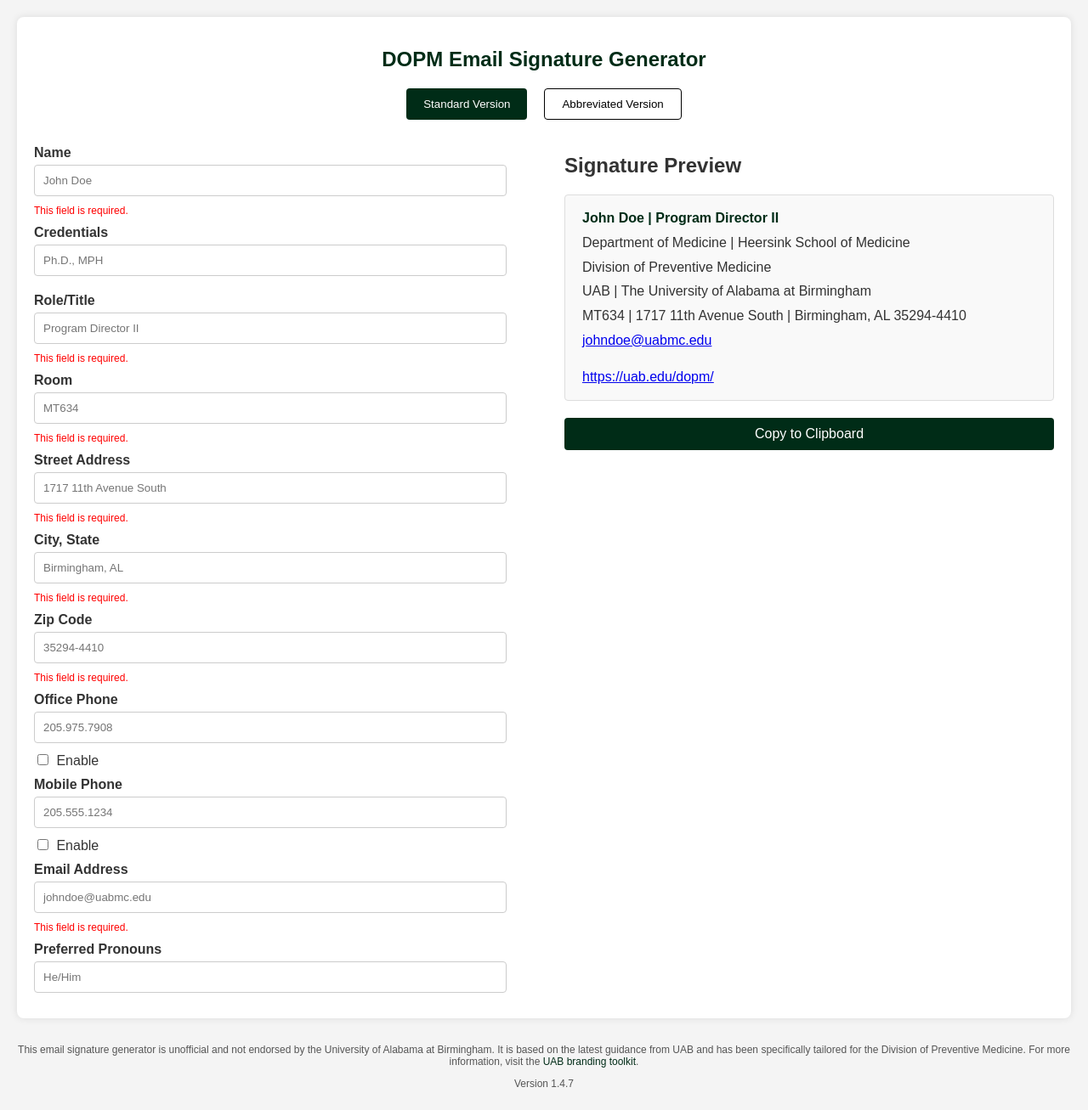
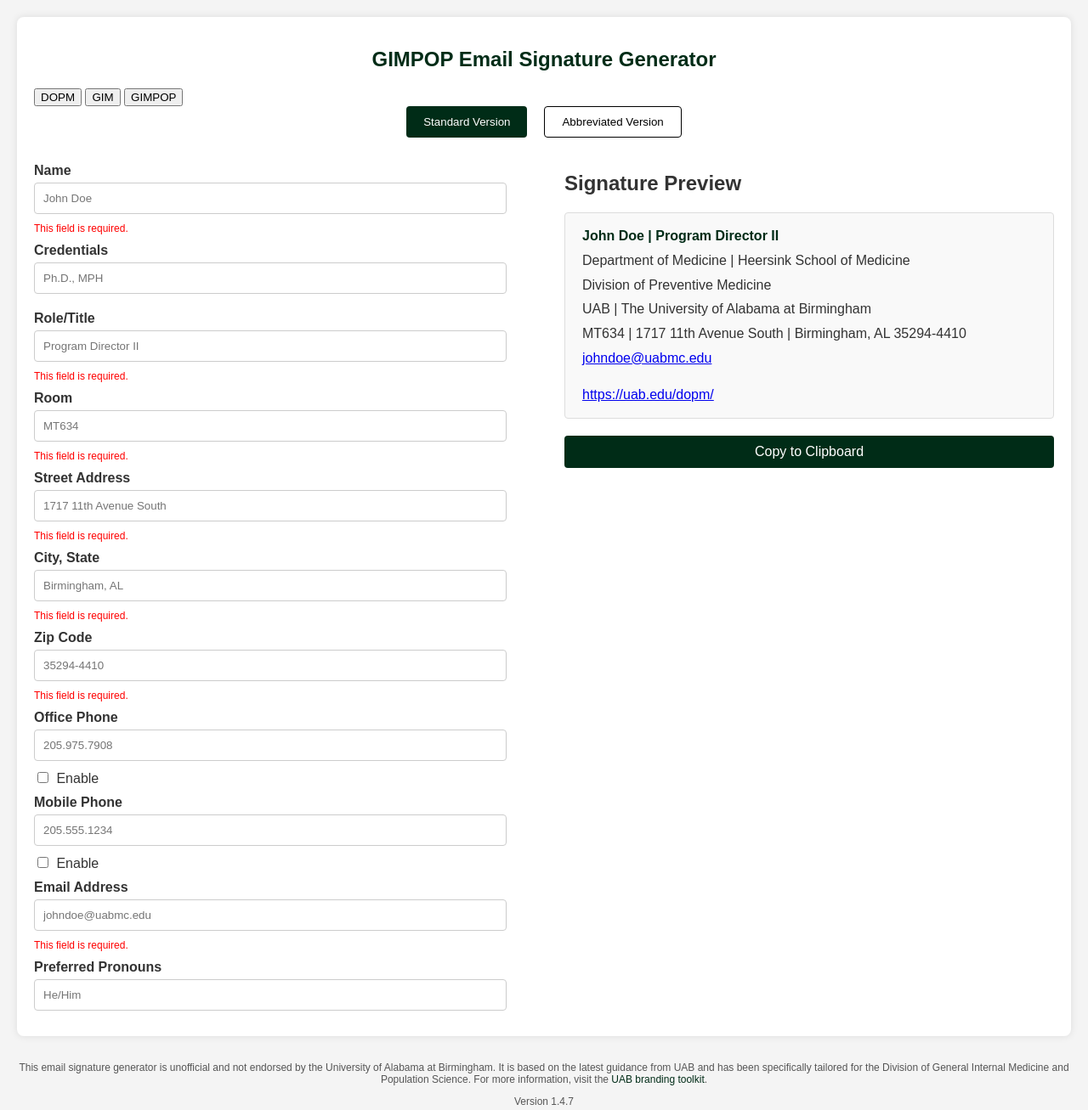
Before and after one commit to uabcampos/uab-email-sig, a plain HTML site: page index.html in a window 1280 px wide. Shown: the whole page at 85% size. Drawn offline with Linux system fonts and the light colour scheme; a web font is replaced by a local one.

Commit message:
Update index.html

```diff
--- a/index.html
+++ b/index.html
@@ -3,13 +3,20 @@
 <head>
     <meta charset="UTF-8">
     <meta name="viewport" content="width=device-width, initial-scale=1.0">
-    <title>DOPM Email Signature Generator</title>
+    <title>GIMPOP Email Signature Generator</title>
     <link rel="stylesheet" href="styles.css">
     <link rel="stylesheet" href="https://use.typekit.net/qdc7ecx.css">
 </head>
 <body>
     <div class="container">
-        <h1>DOPM Email Signature Generator</h1>
+        <h1>GIMPOP Email Signature Generator</h1>
+
+        <!-- Department Selection Buttons -->
+        <div class="department-selection">
+            <button id="btn-dopm" class="department-button active">DOPM</button>
+            <button id="btn-gim" class="department-button">GIM</button>
+            <button id="btn-gimpop" class="department-button">GIMPOP</button>
+        </div>
 
         <!-- Version Selection Buttons -->
         <div class="version-selection">
@@ -82,7 +89,7 @@
 
     <!-- Disclaimer -->
     <div class="footer">
-        <p>This email signature generator is unofficial and not endorsed by the University of Alabama at Birmingham. It is based on the latest guidance from UAB and has been specifically tailored for the Division of Preventive Medicine. For more information, visit the <a href="https://www.uab.edu/toolkit/branding/download-branded-items/email-signature" target="_blank">UAB branding toolkit</a>.</p>
+        <p>This email signature generator is unofficial and not endorsed by the University of Alabama at Birmingham. It is based on the latest guidance from UAB and has been specifically tailored for the Division of General Internal Medicine and Population Science. For more information, visit the <a href="https://www.uab.edu/toolkit/branding/download-branded-items/email-signature" target="_blank">UAB branding toolkit</a>.</p>
         <p id="version-number">Version 1.4.5</p> <!-- Version number updated dynamically -->
     </div>
 
```
